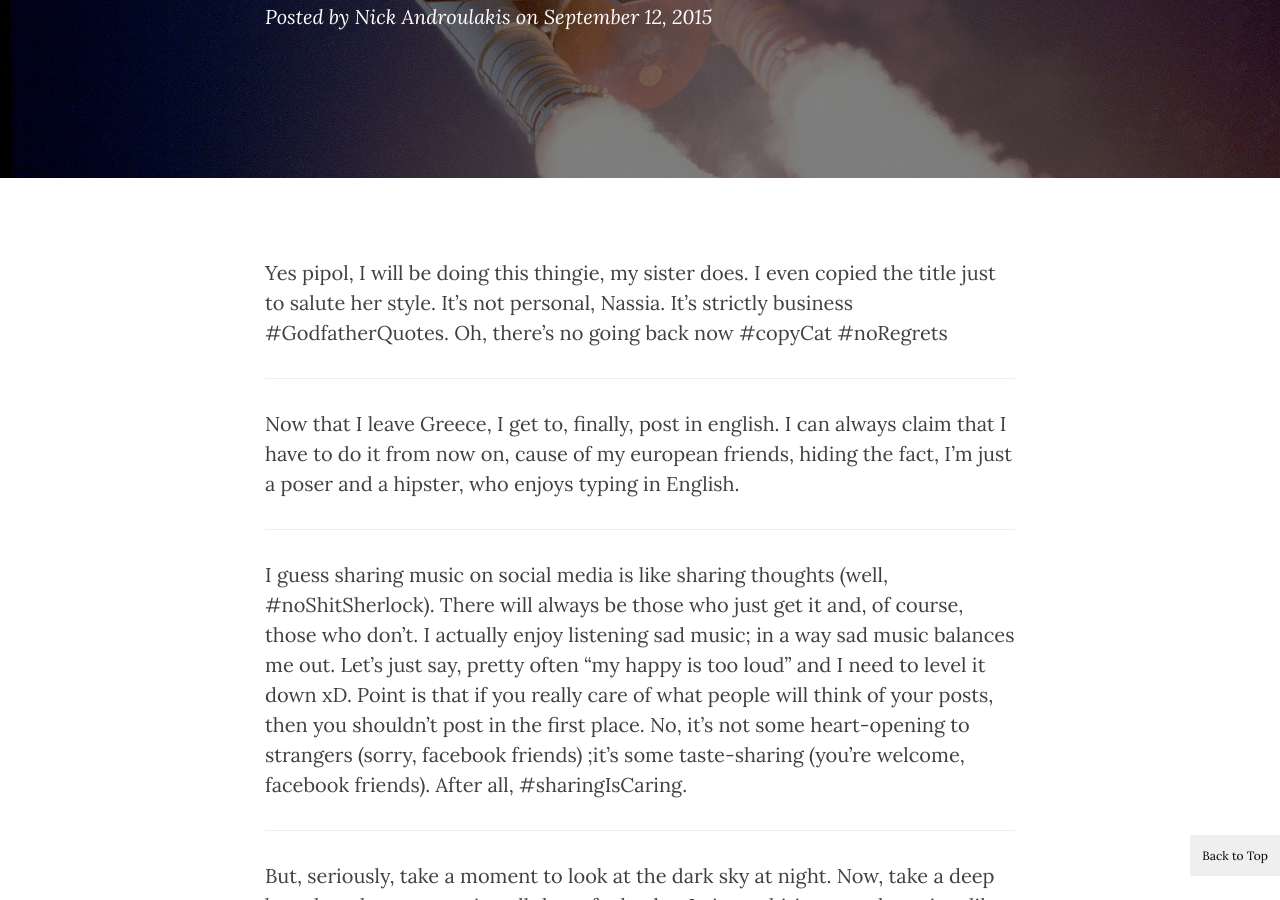
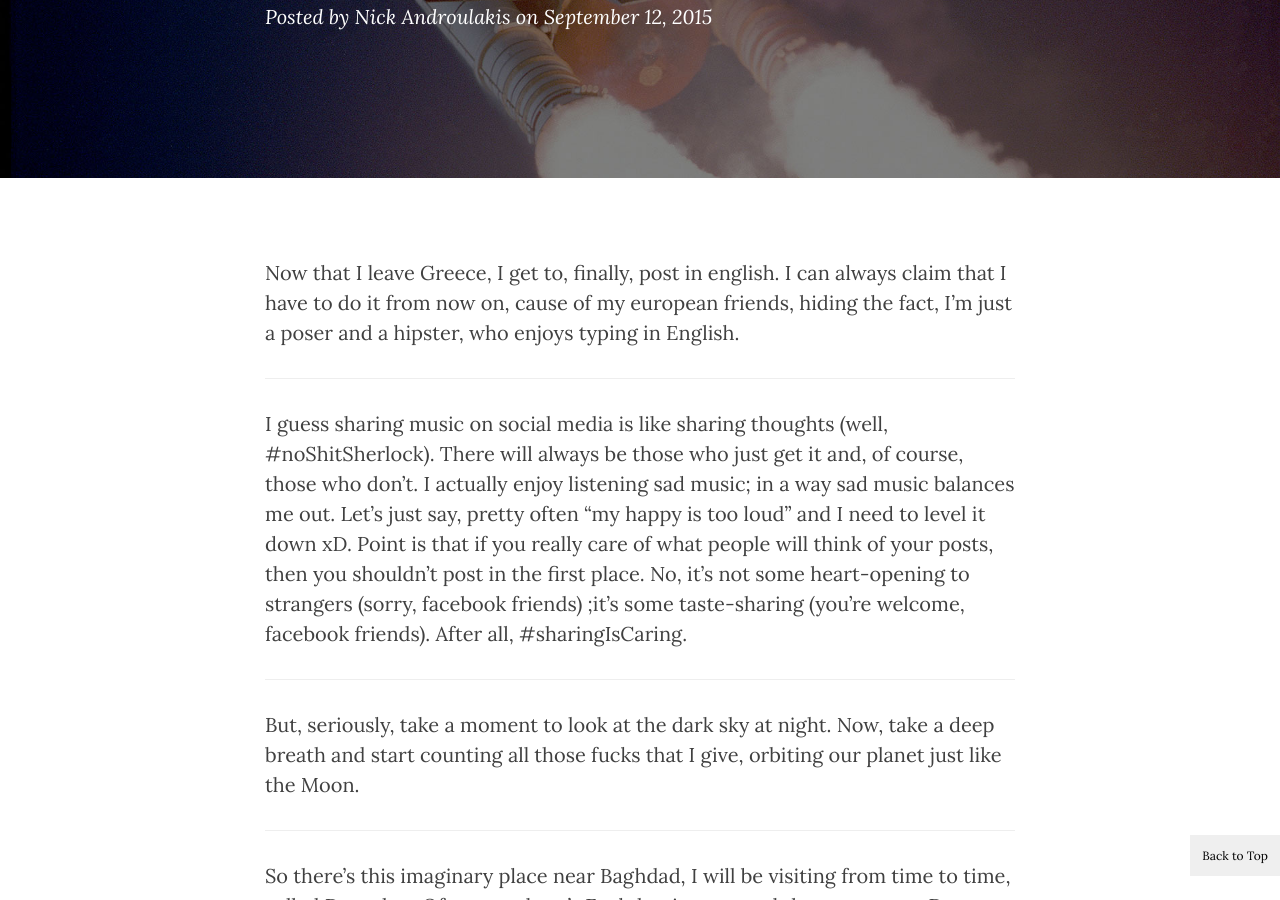
Before and after one commit to nickAndroulakis/PorcelainThroneWaterfalls, a Jekyll site: the page built from _posts/2015-09-12-43rd-of-August-and-counting.markdown, in a window 1280 px wide and 900 px high, scrolled down 358 px. Built offline with Jekyll 4.4.1, drawn with Linux system fonts in a browser that asks for light colours; nearby versions of some CDN libraries; some of the changed text lies outside the part shown.

Commit message:
fixng paragraphs

```diff
--- a/_posts/2015-09-12-43rd-of-August-and-counting.markdown
+++ b/_posts/2015-09-12-43rd-of-August-and-counting.markdown
@@ -7,9 +7,6 @@ author:     "Nick Androulakis"
 header-img: "img/post-bg-01.jpg"
 ---
 
-Yes pipol, I will be doing this thingie, my sister does. I even copied the title just to salute her style. It’s not personal, Nassia. It’s strictly business #GodfatherQuotes. Oh, there's no going back now #copyCat #noRegrets
-
-___
 Now that I leave Greece, I get to, finally, post in english. I can always claim that I have to do it from now on, cause of my european friends, hiding the fact, I'm just a poser and a hipster, who enjoys typing in English.
 
 ___
@@ -37,9 +34,6 @@ ___
 In case you want to give feedback on this thingie, I give you this riddle to solve. "What has two thumbs and doesn't give a crap?" Well, it's not Sir Jaime Lannister, that's for sure. #spoilerAlert
 
 ___
-Will there be an easter egg in this post? I don't know #obviousLie. In case there is, though, the code to find it should be this one: 12~0~28~27~0~0~28~0~0~26~0. This one is easy. You are smart kids, you'll figure it out. #nextLevel.
-
-___
 tl;dr -> Read the damn thing, Jesus -it's not water. you can't just go over it-. Same thing applies to everyone, not just the #randomJesusOnMyFriendlist.
 
 Prpp out \m/
```
